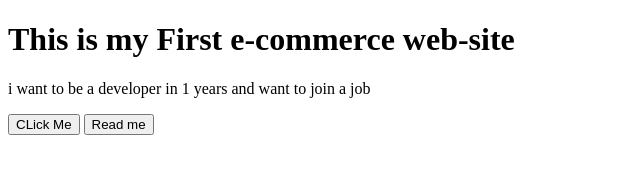
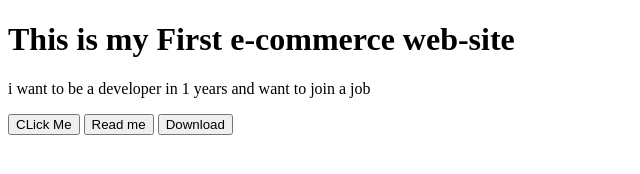
Before and after one commit to sahriar280/my-first-repo, a plain HTML site: page index.html in a window 1280 px wide. Shown: the whole page, without its empty margins (0-640 px from the left). Drawn offline with Linux system fonts and the light colour scheme.

Commit message:
I have added an Download Button

```diff
--- a/index.html
+++ b/index.html
@@ -14,6 +14,8 @@
     <p>i want to be a developer in 1 years and want to join a job </p>
     <button>CLick Me</button>
     <button>Read me</button>
+    <button>Download</button>
+
 
 
 
```
